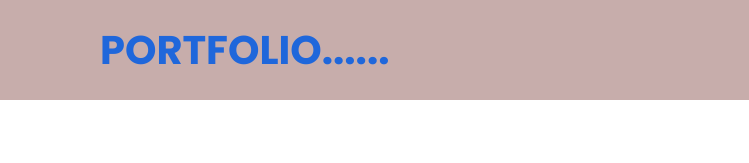
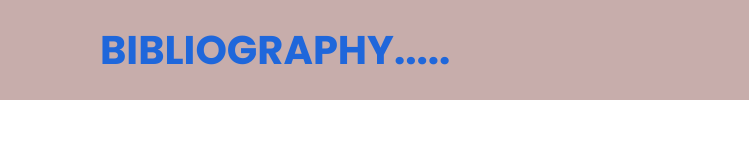
Before and after one commit to Peter1Mbugua/portfolio, a plain HTML site: page index.html in a window 1280 px wide. Shown: the top 163 px of the page, 0-749 px from the left. Drawn offline with nearby package versions, Linux system fonts and the light colour scheme.

Commit message:
Update index.html

```diff
--- a/index.html
+++ b/index.html
@@ -12,7 +12,7 @@
 <body>
   <i class="uil uil-angle-up up"></i>
   <header>
-    <h2>Portfolio......</h2>
+    <h2>Bibliography.....</h2>
     <ul>
       <li><a href="#home" id="nav1">Home</a></li>
       <li><a href="#services" id="nav2">Services</a></li>
```
